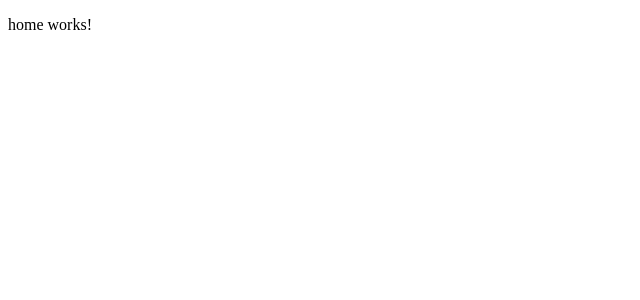
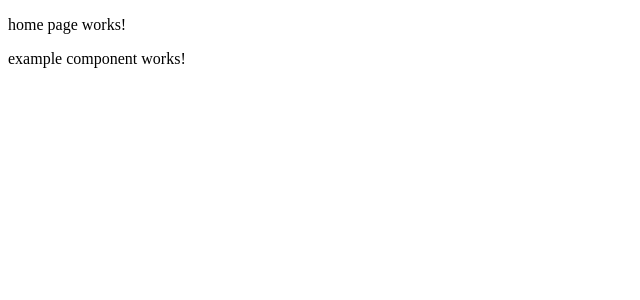
Before and after one commit to antoine-souesme-needone/angular-ssr-ll, an Angular app: page / in a window 1280 px wide. Shown: the top 300 px of the page, without its empty margins (0-640 px from the left). Built offline with nearby package versions, Linux system fonts and the light colour scheme.

Commit message:
example component

```diff
--- /dev/null
+++ b/src/app/components/example/example.component.html
@@ -0,0 +1,3 @@
+<p>
+  example component works!
+</p>
--- /dev/null
+++ b/src/app/components/example/example.component.ts
@@ -0,0 +1,15 @@
+import { Component, OnInit } from '@angular/core';
+
+@Component({
+  selector: 'app-example',
+  templateUrl: './example.component.html',
+  styleUrls: ['./example.component.scss']
+})
+export class ExampleComponent implements OnInit {
+
+  constructor() { }
+
+  ngOnInit() {
+  }
+
+}
--- a/src/app/pages/home/home.component.html
+++ b/src/app/pages/home/home.component.html
@@ -1,3 +1,4 @@
 <p>
-  home works!
+  home page works!
+  <app-example></app-example>
 </p>
--- a/src/app/pages/home/home.module.ts
+++ b/src/app/pages/home/home.module.ts
@@ -1,5 +1,6 @@
 import { CommonModule } from '@angular/common';
 import { NgModule } from '@angular/core';
+import { ComponentsModule } from 'src/app/components/components.module';
 import { HomeRoutingModule } from './home-routing.module';
 import { HomeComponent } from './home.component';
 
@@ -11,7 +12,8 @@ import { HomeComponent } from './home.component';
         CommonModule,
 
         // Application
-        HomeRoutingModule
+        HomeRoutingModule,
+        ComponentsModule
     ]
 })
 export class HomeModule { }
```
Also changed, not shown: src/app/components/components.module.ts (+8 -1 lines), src/app/components/example/example.component.scss (added), 1 other file (tests, documents, lock files or other folders).
